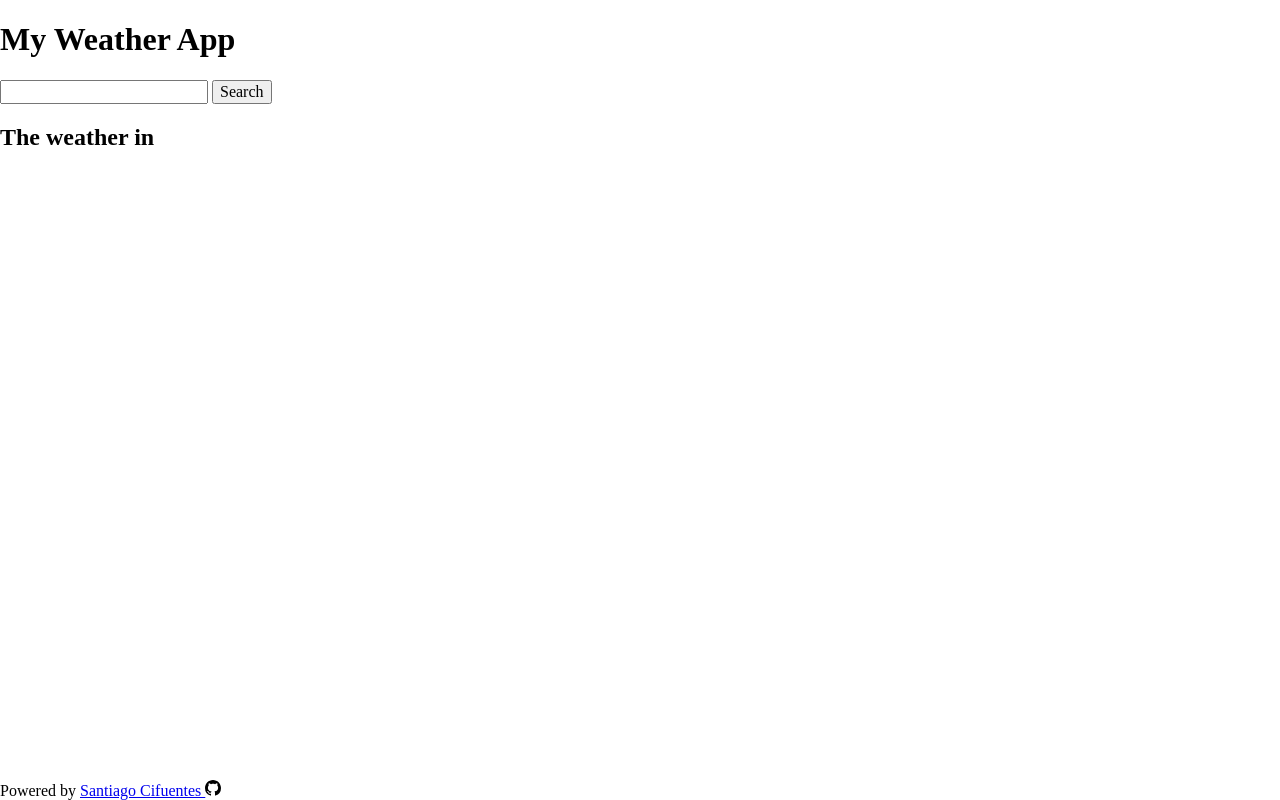
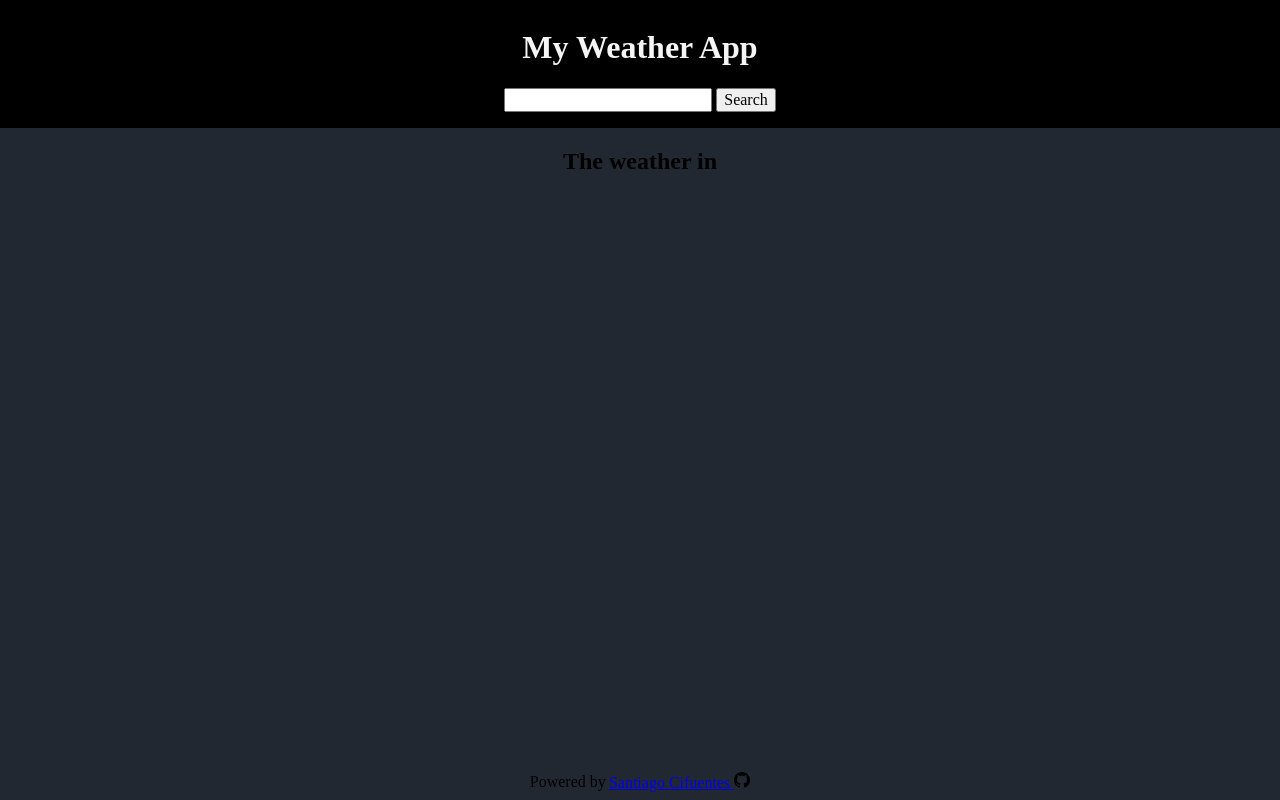
Before and after one commit to sacifuentespa/myWeatherApp, a website built with webpack: page src/template.html in a window 1280 px wide. Built offline with nearby package versions, Linux system fonts and the light colour scheme.

Commit message:
first basic styles to the app

```diff
--- a/src/index.js
+++ b/src/index.js
@@ -3,13 +3,12 @@ import './style.css';
 
 import githubIcon from './public/icons/github.png';
 
-const searchButton = document.querySelector('button');
 const h2City = document.querySelector('h2');
+const h3Time = document.querySelector('h3');
 const inputText = document.querySelector('input');
 const searchForm = document.querySelector('form');
 
 // Variables for the parameters changed
-const weatherInfoDiv = document.querySelector('.weatherInfoDiv');
 const cityTemperature = document.querySelector('#weatherTemperature');
 const cityCondition = document.querySelector('#weatherCondition');
 const cityWeatherIcon = document.querySelector('#weatherIcon');
@@ -26,7 +25,8 @@ async function fetchWeather(city){
 // function to change the frontend
 
 function changeCityFront (json){
-    h2City.textContent = `The weather in ${json.location.name}, ${json.location.country}. Local time ${json.location.localtime}`;
+    h2City.textContent = `The weather in ${json.location.name}, ${json.location.country}.`;
+    h3Time.textContent = `Local time ${json.location.localtime}`
     cityWeatherIcon.src = `https://${json.current.condition.icon}`;
     cityCondition.textContent = `${json.current.condition.text}`;
     cityTemperature.textContent = `Temperature: ${json.current.temp_c} C°`;
--- a/src/style.css
+++ b/src/style.css
@@ -1,10 +1,10 @@
 /*general styles*/
 * {
-    --topColor: #222831;
-    --menusColor: #393E46;
-    --mainColor: #00ADB5;
-    --footerColor: #EEEEEE;
-
+    --topColor: black;
+    --topTextColor: whitesmoke;
+    --mainColor: #222831;
+    --mainText: #black;
+    --footerColor: #222831;
 }
 
 body,
@@ -19,7 +19,51 @@ body {
     flex-direction: column;
 }
 
+/* header styles */
+
+header{
+    background-color: var(--topColor);
+    color: var(--topTextColor);
+    padding: 8px;
+    display: flex;
+    flex-direction: column;
+    justify-content: center;
+    align-items: center;
+}
+
+header form{
+    margin-bottom: 8px;
+}
+
+/*Main Div styles*/
+
 .mainDiv{
     height: 100%;
+    display: flex;
+    flex-direction: column;
+    align-items: center;
+    background-color: var(--mainColor);
 }
-/*header and menu styles*/
+
+.weatherInfoDiv{
+    display: flex;
+    flex-direction: column;
+    justify-content: center;
+    align-items: center;
+}
+
+footer {
+    display: flex;
+    align-items: center;
+    justify-content: center;
+    padding: 8px;
+    background-color: var(--footerColor);
+}
+
+footer p a img {
+    width: 1em;
+}
+
+a{
+    padding-left: .2em;
+}
--- a/src/template.html
+++ b/src/template.html
@@ -19,14 +19,16 @@
     </header>
     <div class="mainDiv">
         <h2>The weather in</h2>
+
         <div class="weatherInfoDiv">
+            <h3></h3>
             <h4 id="weatherCondition"></h4>
             <h4 id="weatherTemperature"></h4>
             <img id="weatherIcon">
             <h4 id="apparentTemperature"></h4>
         </div>
     </div>
-    <footer>Powered by <a href="https://github.com/sacifuentespa">
+    <footer>Powered by  <a href="https://github.com/sacifuentespa">
             Santiago Cifuentes
         </a></footer>
 </body>
```
Also changed, not shown: dist/bundle.js, dist/index.html.
